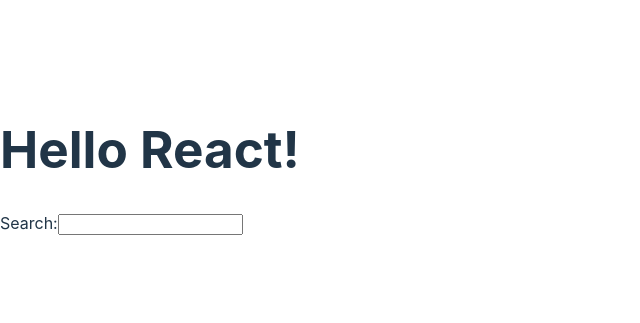
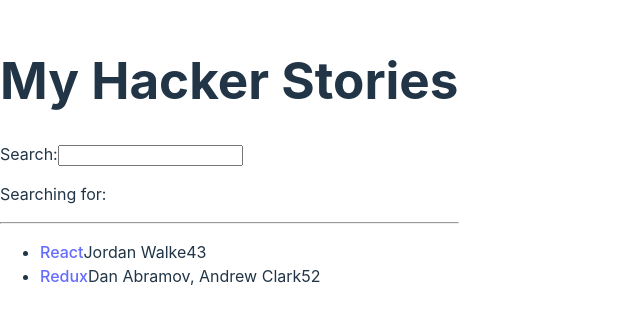
Before and after one commit to ttanvirr/react-hacker-stories, a React (Vite) app: page / in a window 1280 px wide. Shown: the part 239-562 px from the top of the page, without its empty margins (0-640 px from the left). Built offline with nearby package versions, Linux system fonts and the light colour scheme.

Commit message:
React props, state and callback handler

```diff
--- a/src/App.jsx
+++ b/src/App.jsx
@@ -1,22 +1,105 @@
 import * as React from "react"
-
 // const welcome = {
 //     greeting: "Hey",
 //     title: "React",
 // }
 
-function getTitle(title) {
-    return title
-}
+// function getTitle(title) {
+//     return title
+// }
 
-function App() {
+// const title = "Hello React!"
+
+const App = () => {
+    console.log("App renders")
+
+    const stories = [
+        {
+            title: "React",
+            url: "https://reactjs.org/",
+            author: "Jordan Walke",
+            num_comments: 3,
+            points: 4,
+            objectID: 0,
+        },
+        {
+            title: "Redux",
+            url: "https://redux.js.org/",
+            author: "Dan Abramov, Andrew Clark",
+            num_comments: 2,
+            points: 5,
+            objectID: 1,
+        },
+    ]
+
+    const handleSearch = (event) => {
+        console.log(event.target.value)
+    }
+
     return (
         <div>
-            <h1>Hello {getTitle("React")}!</h1>
-            <label htmlFor='search'>Search:</label>
-            <input type='text' name='search' id='search' />
+            <h1>My Hacker Stories</h1>
+
+            <Search onSearch={handleSearch} />
+
+            <hr />
+
+            <List list={stories} />
         </div>
     )
 }
 
+const Search = (props) => {
+    console.log("Search renders")
+    const [searchTerm, setSearchTerm] = React.useState("")
+    console.log(React.useState(""))
+
+    const handleChange = (event) => {
+        setSearchTerm(event.target.value)
+        props.onSearch(event)
+    }
+
+    return (
+        <div>
+            <label htmlFor='search'>Search:</label>
+            <input
+                type='text'
+                name='search'
+                id='search'
+                onChange={handleChange}
+            />
+
+            <p>Searching for: {searchTerm}</p>
+        </div>
+    )
+}
+
+const List = (props) => {
+    // console.log(props);
+    console.log("List renders")
+
+    return (
+        <ul>
+            {props.list.map((item) => {
+                return <Item key={item.objectID} item={item} />
+            })}
+        </ul>
+    )
+}
+
+const Item = (props) => {
+    console.log("Item renders")
+
+    return (
+        <li key={props.item.objectID}>
+            <span>
+                <a href={props.item.url}>{props.item.title}</a>
+            </span>
+            <span>{props.item.author}</span>
+            <span>{props.item.points}</span>
+            <span>{props.item.num_comments}</span>
+        </li>
+    )
+}
+
 export default App
```
